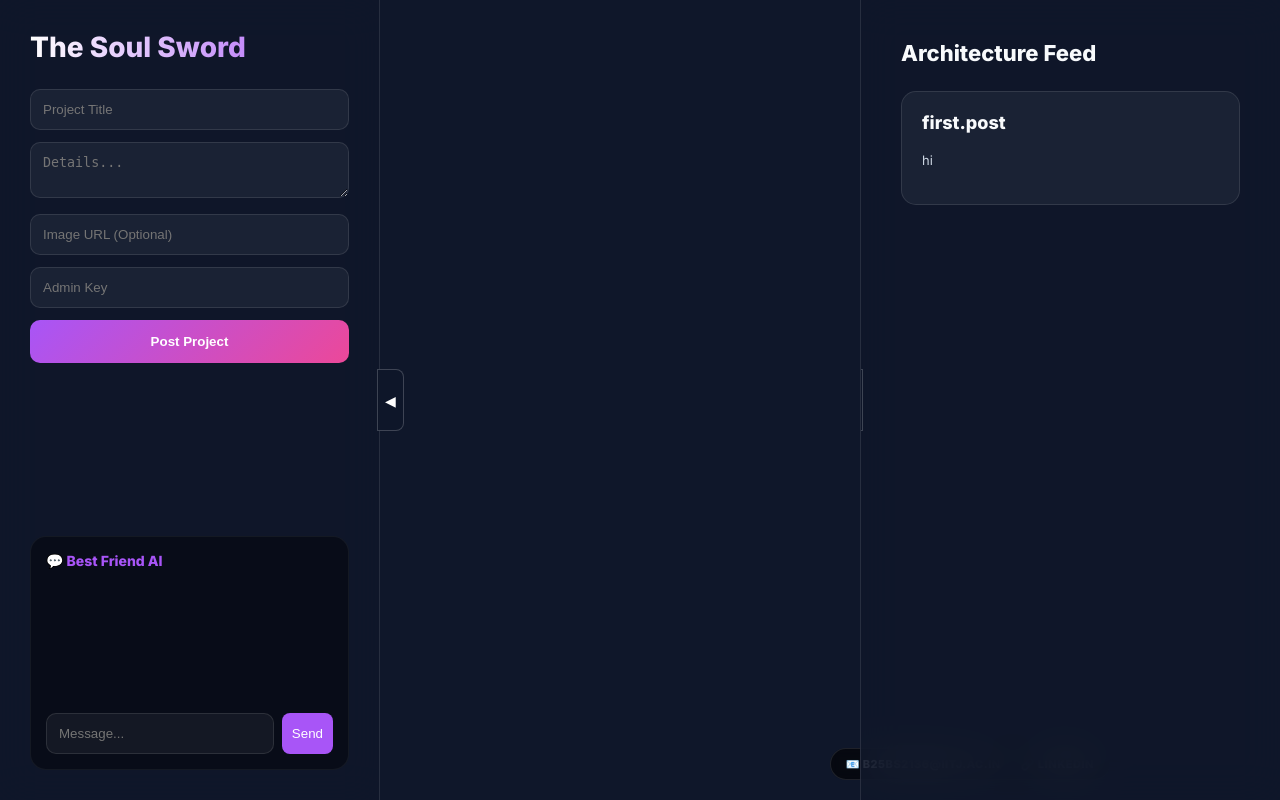
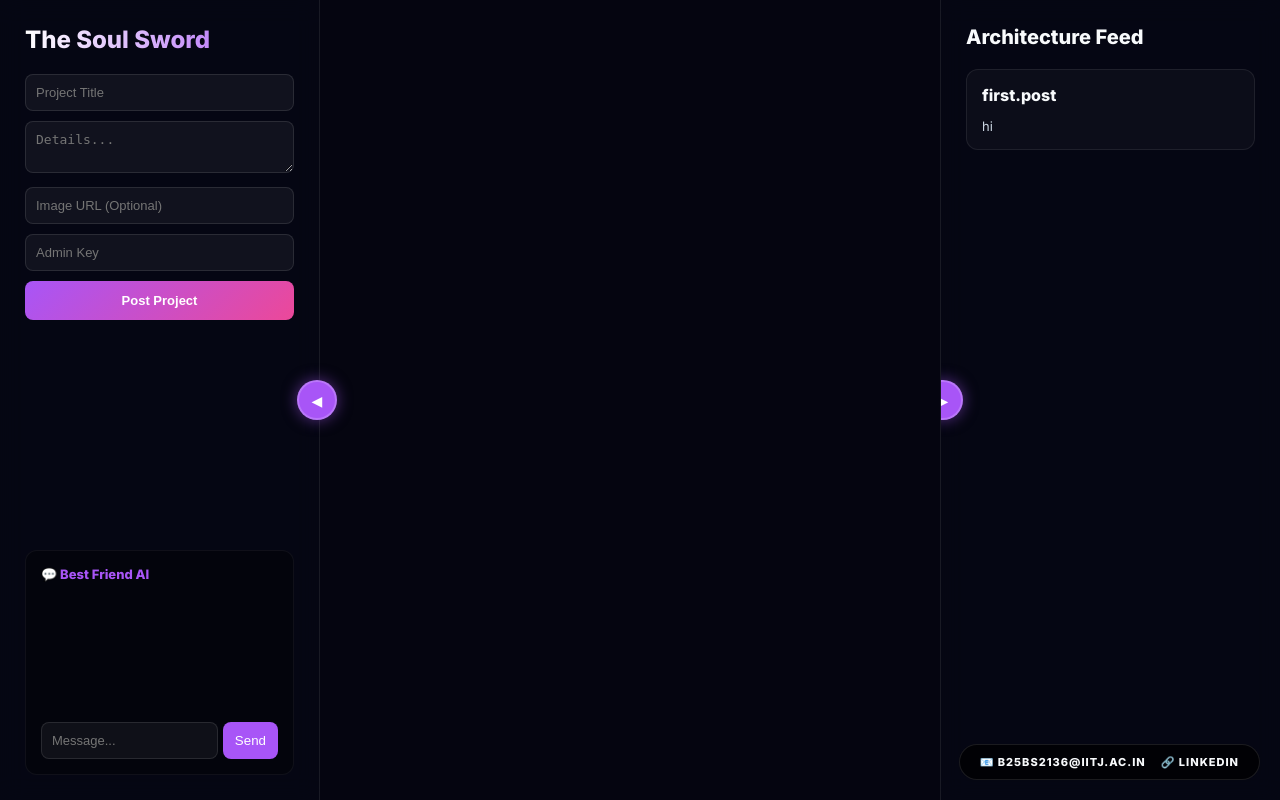
Before and after one commit to lavishpatel76-alt/thesoulsword, a Flask app: page / in a window 1280 px wide. Run offline with Flask 3, Linux system fonts and the light colour scheme; some libraries are stand-ins or nearby versions.

Commit message:
making desgin better .. (im tired)

```diff
--- a/templates/index.html
+++ b/templates/index.html
@@ -12,13 +12,14 @@
         :root {
             --primary: #a855f7;
             --secondary: #ec4899;
-            --glass: rgba(15, 23, 42, 0.8);
+            /* Ultra-clear glass effect */
+            --glass: rgba(10, 15, 30, 0.25);
         }
 
         body {
             font-family: 'Inter', sans-serif;
             margin: 0;
-            background: #0f172a;
+            background: #050510;
             color: #f8fafc;
             height: 100vh;
             overflow: hidden;
@@ -39,17 +40,18 @@
             position: fixed;
             top: 0;
             left: 0;
-            width: 380px;
+            width: 320px; /* Slimmed down */
             height: 100vh;
             background: var(--glass);
-            backdrop-filter: blur(20px);
-            border-right: 1px solid rgba(255, 255, 255, 0.1);
-            padding: 30px;
+            backdrop-filter: blur(12px);
+            -webkit-backdrop-filter: blur(12px);
+            border-right: 1px solid rgba(255, 255, 255, 0.08);
+            padding: 25px;
             box-sizing: border-box;
             display: flex;
             flex-direction: column;
             z-index: 10;
-            transition: transform 0.6s cubic-bezier(0.16, 1, 0.3, 1);
+            transition: transform 0.5s cubic-bezier(0.25, 1, 0.5, 1);
         }
 
         .left-panel.collapsed { transform: translateX(-100%); }
@@ -59,29 +61,30 @@
             position: fixed;
             top: 0;
             right: 0;
-            width: 420px;
+            width: 340px; /* Slimmed down */
             height: 100vh;
             background: var(--glass);
-            backdrop-filter: blur(20px);
-            border-left: 1px solid rgba(255, 255, 255, 0.1);
-            padding: 40px;
+            backdrop-filter: blur(12px);
+            -webkit-backdrop-filter: blur(12px);
+            border-left: 1px solid rgba(255, 255, 255, 0.08);
+            padding: 25px;
             box-sizing: border-box;
             overflow-y: auto;
             z-index: 10;
-            transition: transform 0.6s cubic-bezier(0.16, 1, 0.3, 1);
+            transition: transform 0.5s cubic-bezier(0.25, 1, 0.5, 1);
         }
 
         .right-panel.collapsed { transform: translateX(100%); }
 
-        /* 🏹 TOGGLE ARROWS */
+        /* 🏹 NEW TOGGLE BUTTONS (Floating Circles) */
         .toggle-btn {
             position: absolute;
             top: 50%;
             transform: translateY(-50%);
-            width: 25px;
-            height: 60px;
-            background: rgba(15, 23, 42, 0.9);
-            border: 1px solid rgba(255, 255, 255, 0.2);
+            width: 36px;
+            height: 36px;
+            background: var(--primary);
+            border-radius: 50%;
             color: white;
             display: flex;
             align-items: center;
@@ -89,49 +92,56 @@
             cursor: pointer;
             z-index: 100;
             font-size: 14px;
+            box-shadow: 0 0 15px rgba(168, 85, 247, 0.5);
+            transition: 0.3s;
+            border: 2px solid rgba(255,255,255,0.2);
         }
 
-        .left-toggle { right: -25px; border-radius: 0 8px 8px 0; }
-        .right-toggle { left: -25px; border-radius: 8px 0 0 8px; }
+        .toggle-btn:hover { transform: translateY(-50%) scale(1.1); background: var(--secondary); }
+        .left-toggle { right: -18px; } /* Sticks exactly halfway out */
+        .right-toggle { left: -18px; } /* Sticks exactly halfway out */
 
         /* UI ELEMENTS */
-        h1 { font-size: 28px; font-weight: 800; margin: 0 0 25px 0; background: linear-gradient(to right, #fff, var(--primary)); -webkit-background-clip: text; -webkit-text-fill-color: transparent; }
-        input, textarea { width: 100%; padding: 12px; margin-bottom: 12px; background: rgba(255, 255, 255, 0.05); border: 1px solid rgba(255, 255, 255, 0.1); border-radius: 10px; color: white; outline: none; box-sizing: border-box; }
-        #post-btn { background: linear-gradient(135deg, var(--primary), var(--secondary)); color: white; border: none; padding: 14px; border-radius: 10px; font-weight: bold; cursor: pointer; width: 100%; }
+        h1 { font-size: 24px; font-weight: 800; margin: 0 0 20px 0; background: linear-gradient(to right, #fff, var(--primary)); -webkit-background-clip: text; -webkit-text-fill-color: transparent; }
+        input, textarea { width: 100%; padding: 10px; margin-bottom: 10px; background: rgba(255, 255, 255, 0.05); border: 1px solid rgba(255, 255, 255, 0.1); border-radius: 8px; color: white; outline: none; box-sizing: border-box; font-size: 13px;}
+        #post-btn { background: linear-gradient(135deg, var(--primary), var(--secondary)); color: white; border: none; padding: 12px; border-radius: 8px; font-weight: bold; cursor: pointer; width: 100%; font-size: 13px;}
 
         /* AI CHAT BOX */
-        .chat-container { margin-top: auto; background: rgba(0,0,0,0.4); border-radius: 16px; padding: 15px; border: 1px solid rgba(255,255,255,0.05); }
-        #chat-display { height: 120px; overflow-y: auto; font-size: 13px; margin-bottom: 10px; }
+        .chat-container { margin-top: auto; background: rgba(0,0,0,0.3); border-radius: 12px; padding: 15px; border: 1px solid rgba(255,255,255,0.05); }
+        #chat-display { height: 120px; overflow-y: auto; font-size: 12px; margin-bottom: 10px; }
 
-        /* 📍 ALIGNED CONTACT LINKS (Bottom Right) */
+        /* 📍 BULLETPROOF CORNER FOOTER */
         .corner-footer {
             position: fixed;
             bottom: 20px;
-            right: 170px; /* Aligned with Spline Badge */
+            right: 20px; /* Locks it to the absolute bottom right of the screen */
             display: flex;
-            gap: 20px;
-            z-index: 5;
-            background: rgba(0, 0, 0, 0.6);
-            padding: 8px 15px;
+            gap: 15px;
+            z-index: 9999; /* Forces it above the right panel completely */
+            background: rgba(0, 0, 0, 0.7);
+            padding: 10px 20px;
             border-radius: 30px;
             border: 1px solid rgba(255,255,255,0.1);
-            backdrop-filter: blur(5px);
+            backdrop-filter: blur(10px);
         }
         .corner-footer a {
             color: #f8fafc;
             text-decoration: none;
             font-size: 11px;
             font-weight: 800;
-            letter-spacing: 0.5px;
+            letter-spacing: 1px;
             text-transform: uppercase;
+            transition: 0.3s;
         }
         .corner-footer a:hover { color: var(--primary); }
 
         /* Feed Cards */
-        .story-card { background: rgba(255, 255, 255, 0.05); padding: 20px; border-radius: 15px; border: 1px solid rgba(255, 255, 255, 0.1); margin-bottom: 20px; }
+        .story-card { background: rgba(255, 255, 255, 0.03); padding: 15px; border-radius: 12px; border: 1px solid rgba(255, 255, 255, 0.08); margin-bottom: 15px; }
+        .story-card h3 { margin-top: 0; font-size: 16px; margin-bottom: 5px;}
+        .story-card p { font-size: 13px; color: #cbd5e1; margin-bottom: 0;}
 
         ::-webkit-scrollbar { width: 4px; }
-        ::-webkit-scrollbar-thumb { background: rgba(255,255,255,0.1); border-radius: 10px; }
+        ::-webkit-scrollbar-thumb { background: rgba(255,255,255,0.2); border-radius: 10px; }
     </style>
 </head>
 <body>
@@ -155,28 +165,29 @@
         </form>
 
         <div class="chat-container">
-            <h3 style="font-size:14px; color:var(--primary); margin-top:0;">💬 Best Friend AI</h3>
+            <h3 style="font-size:13px; color:var(--primary); margin-top:0; margin-bottom:10px;">💬 Best Friend AI</h3>
             <div id="chat-display"></div>
-            <div style="display:flex; gap:8px;">
+            <div style="display:flex; gap:5px;">
                 <input type="text" id="chat-input" placeholder="Message..." onkeypress="handleEnter(event)" style="margin-bottom:0;">
-                <button onclick="sendMessage()" style="background:var(--primary); border:none; color:white; border-radius:8px; padding:0 10px; cursor:pointer;">Send</button>
+                <button onclick="sendMessage()" style="background:var(--primary); border:none; color:white; border-radius:8px; padding:0 12px; cursor:pointer;">Send</button>
             </div>
         </div>
     </div>
 
     <div class="right-panel" id="right-panel">
         <div class="toggle-btn right-toggle" onclick="toggleRight()" id="right-arrow">▶</div>
-        <h2 style="margin-top:0; margin-bottom:25px; font-size:22px;">Architecture Feed</h2>
+        <h2 style="margin-top:0; margin-bottom:20px; font-size:20px;">Architecture Feed</h2>
         {% for story in stories %}
         <div class="story-card">
-            <h3 style="margin-top:0; font-size:18px;">{{ story.title }}</h3>
-            <p style="color:#cbd5e1; line-height:1.5; font-size:13px;">{{ story.content }}</p>
-            {% if story.image %}<img src="{{ story.image }}" style="width:100%; border-radius:10px; margin-top:10px;" alt="Preview">{% endif %}
+            <h3>{{ story.title }}</h3>
+            <p>{{ story.content }}</p>
+            {% if story.image %}<img src="{{ story.image }}" style="width:100%; border-radius:8px; margin-top:10px;" alt="Preview">{% endif %}
         </div>
         {% endfor %}
     </div>
 
     <script>
+        // Smooth UI Toggle Logic
         function toggleLeft() {
             const p = document.getElementById('left-panel');
             const a = document.getElementById('left-arrow');
@@ -191,13 +202,14 @@
             a.innerHTML = p.classList.contains('collapsed') ? '◀' : '▶';
         }
 
+        // AI Chat Logic
         function handleEnter(e) { if(e.key === 'Enter') sendMessage(); }
 
         async function sendMessage() {
             const input = document.getElementById('chat-input');
             const display = document.getElementById('chat-display');
             if(!input.value) return;
-            display.innerHTML += `<div><span style="color:var(--primary); font-weight:bold;">Me:</span> ${input.value}</div>`;
+            display.innerHTML += `<div style="margin-bottom:5px;"><span style="color:var(--primary); font-weight:bold;">Me:</span> ${input.value}</div>`;
             const msg = input.value;
             input.value = '';
             display.scrollTop = display.scrollHeight;
@@ -209,7 +221,7 @@
                     body: JSON.stringify({message: msg})
                 });
                 const data = await response.json();
-                display.innerHTML += `<div><span style="color:var(--secondary); font-weight:bold;">AI:</span> ${data.response}</div>`;
+                display.innerHTML += `<div style="margin-bottom:5px;"><span style="color:var(--secondary); font-weight:bold;">AI:</span> ${data.response}</div>`;
                 display.scrollTop = display.scrollHeight;
             } catch (error) {
                 display.innerHTML += `<div style="color:red; font-size:11px;">Network error.</div>`;
```
